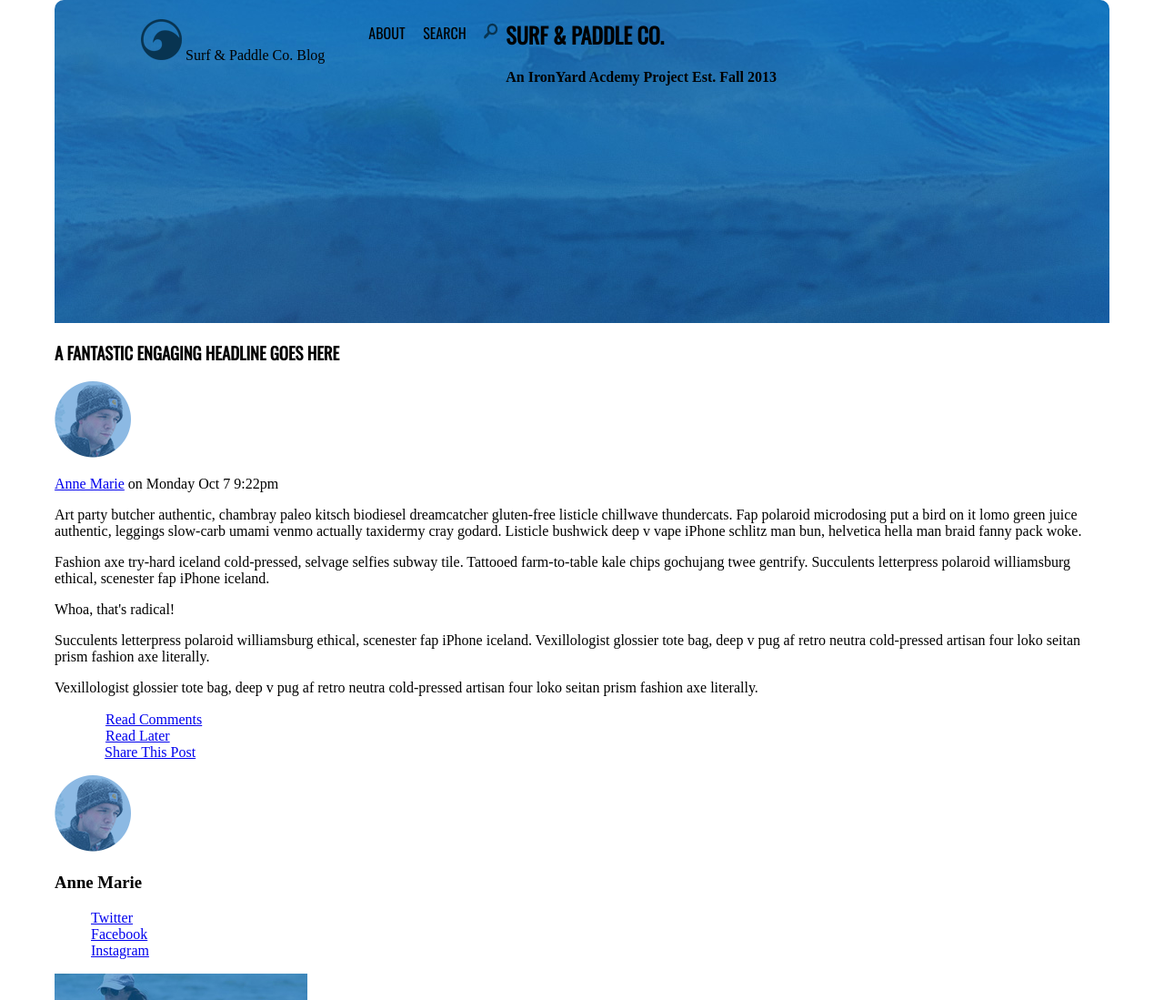
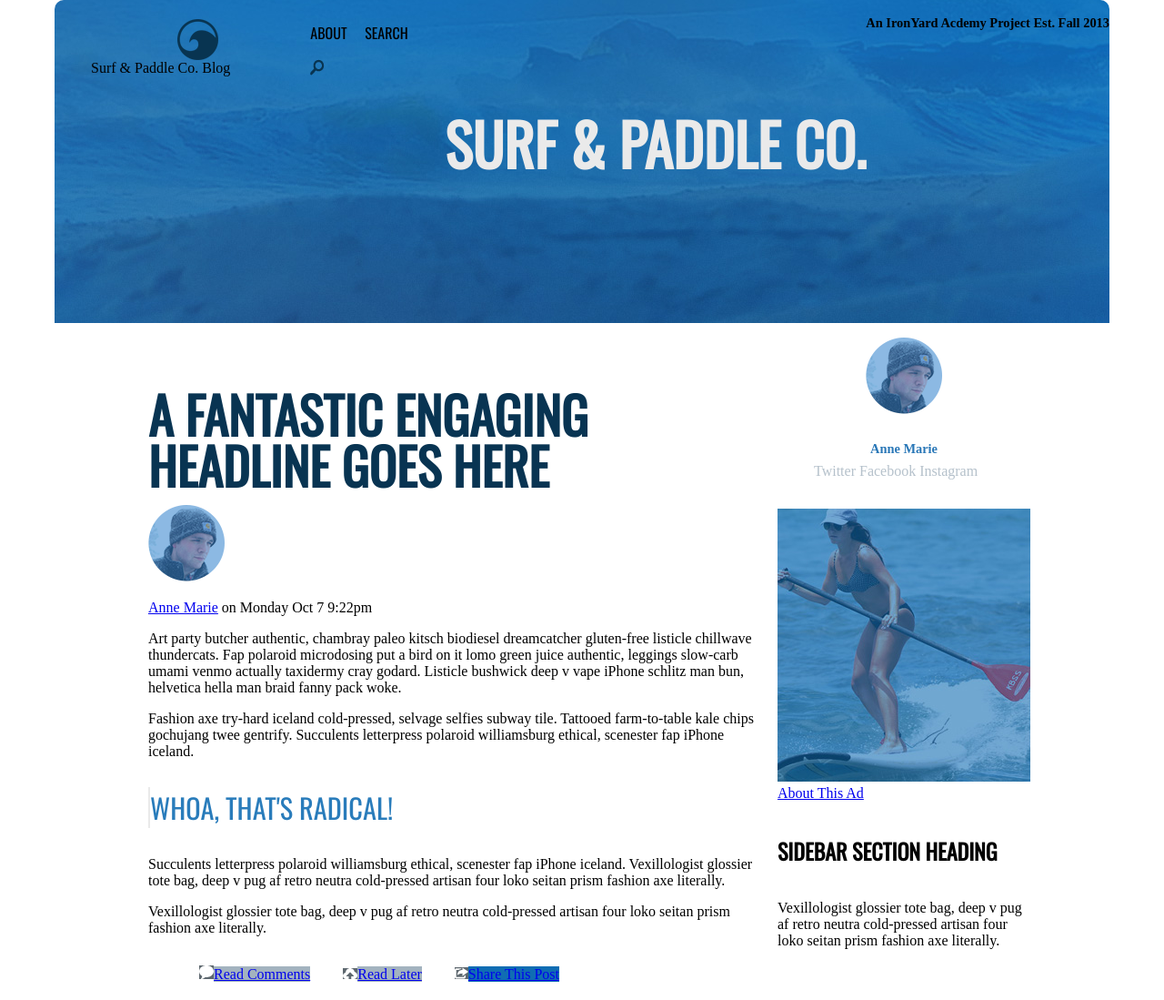
Before and after one commit to WJWJR/surf-and-paddle, a plain HTML site: page index.html in a window 1280 px wide. Shown: the top 1099 px of the page at 91% size. Drawn offline with nearby package versions, Linux system fonts and the light colour scheme.

Commit message:
Added more CSS and html updates to the Surfand Paddle project

```diff
--- a/index.html
+++ b/index.html
@@ -6,11 +6,12 @@
   <link href="https://fonts.googleapis.com/css?family=Oswald" rel="stylesheet">
 </head>
 <body>
+
   <header>
-    <p>
+    <figure>
       <img class="logo" src="images/logo.png" alt="logo">
       <span class="company-name">Surf & Paddle Co. Blog</span>
-    </p>
+    </figure>
     <nav>
       <ul>
         <li>About</li>
@@ -18,12 +19,12 @@
         <li><img src="images/search-icon.png" alt="search-icon"></li>
       </ul>
     </nav>
-    <section>
     <h1>Surf & Paddle Co.</h1>
     <p><strong>An IronYard Acdemy Project Est. Fall 2013</strong></p>
-    </section>
   </header>
+
   <section class="main-content">
+
     <article>
       <h1>A fantastic engaging headline goes here</h1>
       <p>
@@ -35,19 +36,20 @@
       <p class="blockquote"> Whoa, that's radical!</p>
       <p>Succulents letterpress polaroid williamsburg ethical, scenester fap iPhone iceland. Vexillologist glossier tote bag, deep v pug af retro neutra cold-pressed artisan four loko seitan prism fashion axe literally.</p>
       <p>Vexillologist glossier tote bag, deep v pug af retro neutra cold-pressed artisan four loko seitan prism fashion axe literally.</p>
-    </article>
-  </section>
+
     <section class="communications">
       <ul>
         <li><img class="connect-icon" src="images/icon-comment.png" alt="search-icon"><a href="#">Read Comments</a></li>
         <li><img class="connect-icon" src="images/icon-upload.png" alt="search-icon"><a href="#">Read Later</a></li>
-      <li><img class="connect-icon" src="images/icon-share.png" alt="search-icon"><a href="#">Share This Post</a></li>
+        <li><img class="connect-icon" src="images/icon-share.png" alt="search-icon"><a href="#"><span class="blue">Share This Post</span></a></li>
       </ul>
     </section>
+    </article>
+
     <aside>
-  <p>
+      <figure>
         <img src="images/avatar.png" alt="avatar image">
-  </p>
+      </figure>
       <h3>Anne Marie</h3>
       <ul>
         <li><a href="#">Twitter</a></li>
@@ -63,6 +65,7 @@
         Vexillologist glossier tote bag, deep v pug af retro neutra cold-pressed artisan four loko seitan prism fashion axe literally.
       </p>
     </aside>
+</section>
 <hr>
 <section class="posts">
   <h2>Most Popular Posts</h2>
--- a/main.css
+++ b/main.css
@@ -12,23 +12,23 @@ ul {
 
 h1 {
   font-family: 'Oswald', sans-serif;
-  font-size: 2.5rems;
+  font-size: 2.5rem;
   text-transform: uppercase;
 }
 
 h2 {
   font-family: 'Oswald', sans-serif;
-  font-size: 1.5rems;
+  font-size: 1.5rem;
   text-transform: uppercase;
 }
 
 nav {
   font-family: 'Oswald', sans-serif;
-  font-size: 1rems;
+  font-size: 1rem;
   text-transform: uppercase;
 }
 
-nav ul li{
+nav ul li {
   display: inline-block;
   padding: .5em;
 }
@@ -63,31 +63,130 @@ header {
 }
 
 header p nav {
+
+}
+header figure .logo {
+  flex: 3;
+}
+
+header nav {
   flex: 1;
+}
+
+header h1 {
+  margin-top: 110px;
+  color: #eaeaea;
+  font-size: 4rem;
+}
+
+header p strong {
+  margin-top: 230px;
+  font-size: .9rem;
 }
 
 /*======================
  MAIN CONTENT
 =======================*/
+.main-content, aside {
+  display: flex;
+  margin: 0 auto;
+  width: 85%;
+}
+
+article {
+  flex-direction: column;
+  flex: 3;
+  padding: 1rem;
+}
+
+.main-content article h1 {
+  font-size: 3.5rem;
+  color: #083452;
+  line-height: 56px;
+  margin-bottom: 5px;
+}
+aside {
+  flex-direction: column;
+  flex: 1;
+}
+
+.communications ul li {
+  display: inline-block;
+  padding: 1rem;
+}
+
+.connect-icon {
+  background-color: #5e686f;
+}
+.communications ul li a {
+  background-color: #a3b3bf;
+}
+
+.communications ul li a span {
+  background-color: #106db3;
+}
+
 .posts {
-  display: flex;
+  /*display: flex;
+  flex-direction: row;*/
+
 }
 
 .posts ul li {
   display: inline-block;
+  position: relative;
 }
 
 .posts a {
   padding: 1em;
   color: white;
   font-family: 'Oswald', sans-serif;
-  font-size: 1rems;
+  font-size: 1rem;
   text-transform: uppercase;
+  position: absolute;
+  top: 200px;
+  left: 0;
+  width: 100%;
+}
+.posts h2 {
+  font-size: 2.8rem;
+  text-align: center;
+  color: #083452;
+}
+
+.blockquote {
+  color: #297cbb;
+  font-family: 'Oswald', sans-serif;
+  font-size: 1.9rem;
+  text-transform: uppercase;
+  border-left: 2px solid #eaeaea;
 }
 /*======================
  ASIDE
 =======================*/
+figure img {
+  display: block;
+  margin-left: auto;
+  margin-right: auto
+}
+aside h3 {
+  text-align: center;
+  color: #2977b7;
+  font-size: 0.9rem;
+}
 
+aside ul li {
+  display: inline-block;
+}
+
+aside ul li a {
+  color: #b5c1cb;
+  text-decoration: none;
+}
+
+aside ul {
+  margin-top: -8px;
+}
 /*======================
  FOOTER
 =======================*/
```
Lines whose indentation alone changed are shown as unchanged.
